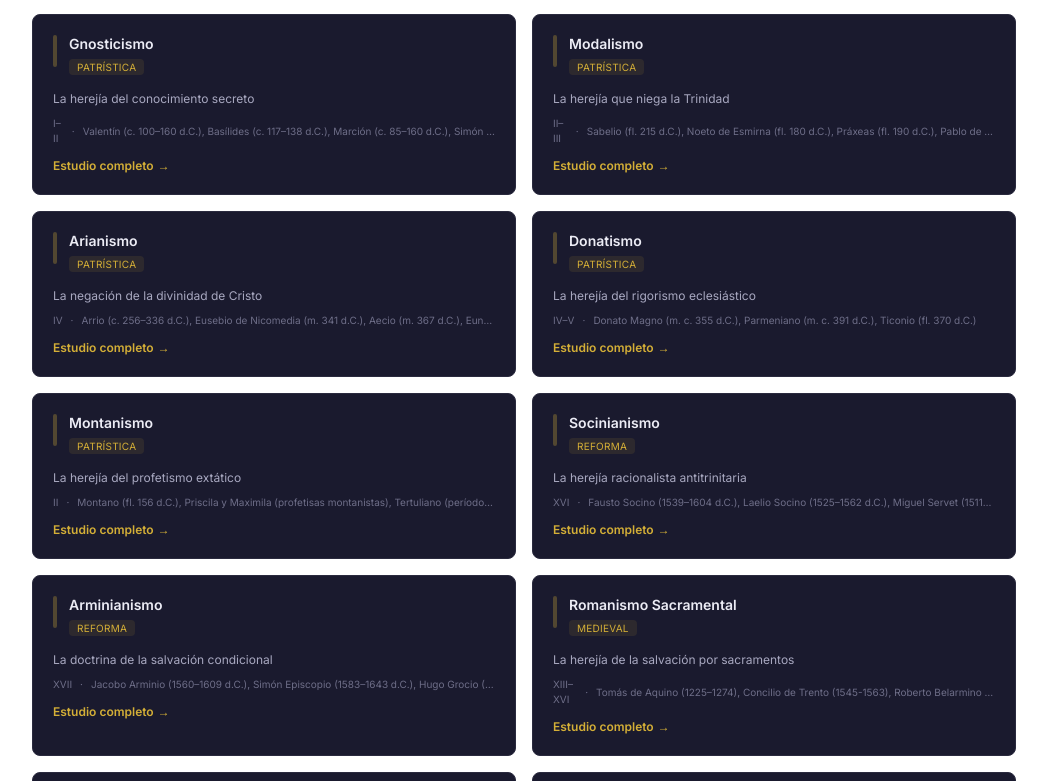
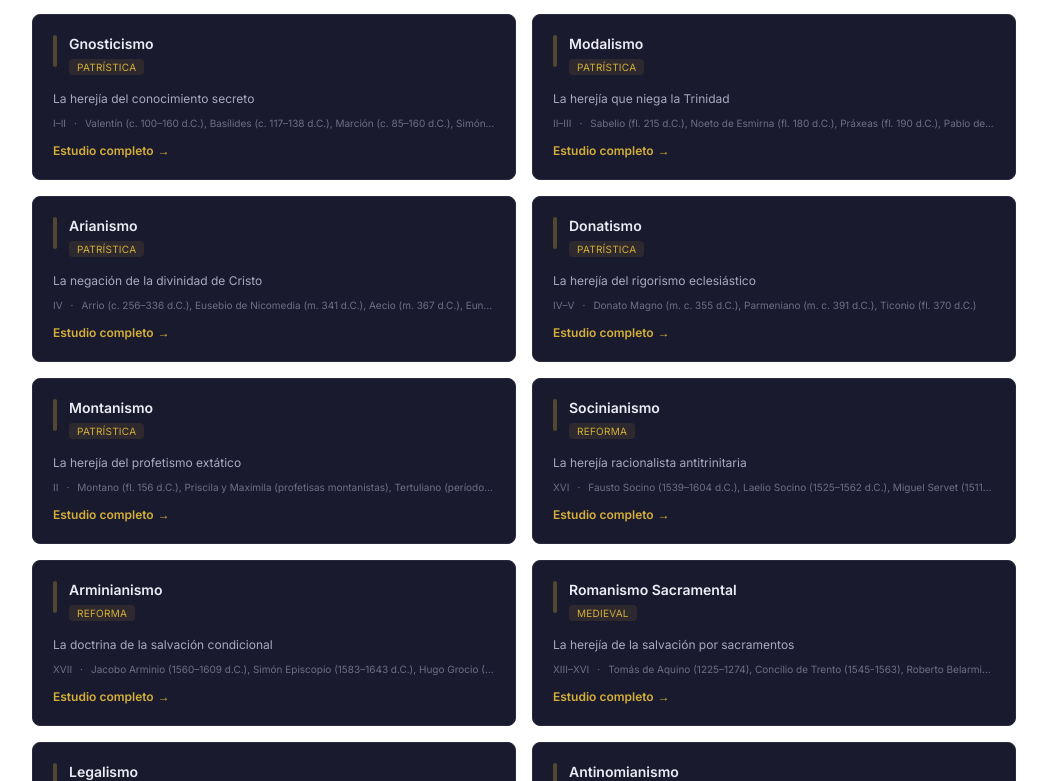
Before and after one commit to fabioledezma/teologia-bautista, a Next.js app: page / in a window 1280 px wide. Shown: the part 3639-4420 px from the top of the page, without its empty margins (116-1163 px from the left). Built offline with nearby package versions, Linux system fonts and the light colour scheme; a web font is replaced by a local one.

Commit message:
Fix HerejiasSection card overflow: truncate inside flex needs min-w-0 to shrink below content width

```diff
--- a/src/components/HerejiasSection.tsx
+++ b/src/components/HerejiasSection.tsx
@@ -81,10 +81,10 @@ export default function HerejiasSection() {
               <p className="text-text-2 text-xs leading-relaxed line-clamp-2 mb-2 break-words">
                 {h.subtitle}
               </p>
-              <div className="flex items-center gap-2 text-[10px] text-text-3">
-                <span>{h.century}</span>
-                <span>·</span>
-                <span className="truncate">{h.taughtBy}</span>
+              <div className="flex items-center gap-2 text-[10px] text-text-3 min-w-0">
+                <span className="flex-shrink-0">{h.century}</span>
+                <span className="flex-shrink-0">·</span>
+                <span className="truncate min-w-0">{h.taughtBy}</span>
               </div>
               <div className="flex items-center gap-1 text-gold text-xs font-semibold mt-3 group-hover:gap-2 transition-all">
                 Estudio completo <span>→</span>
```
